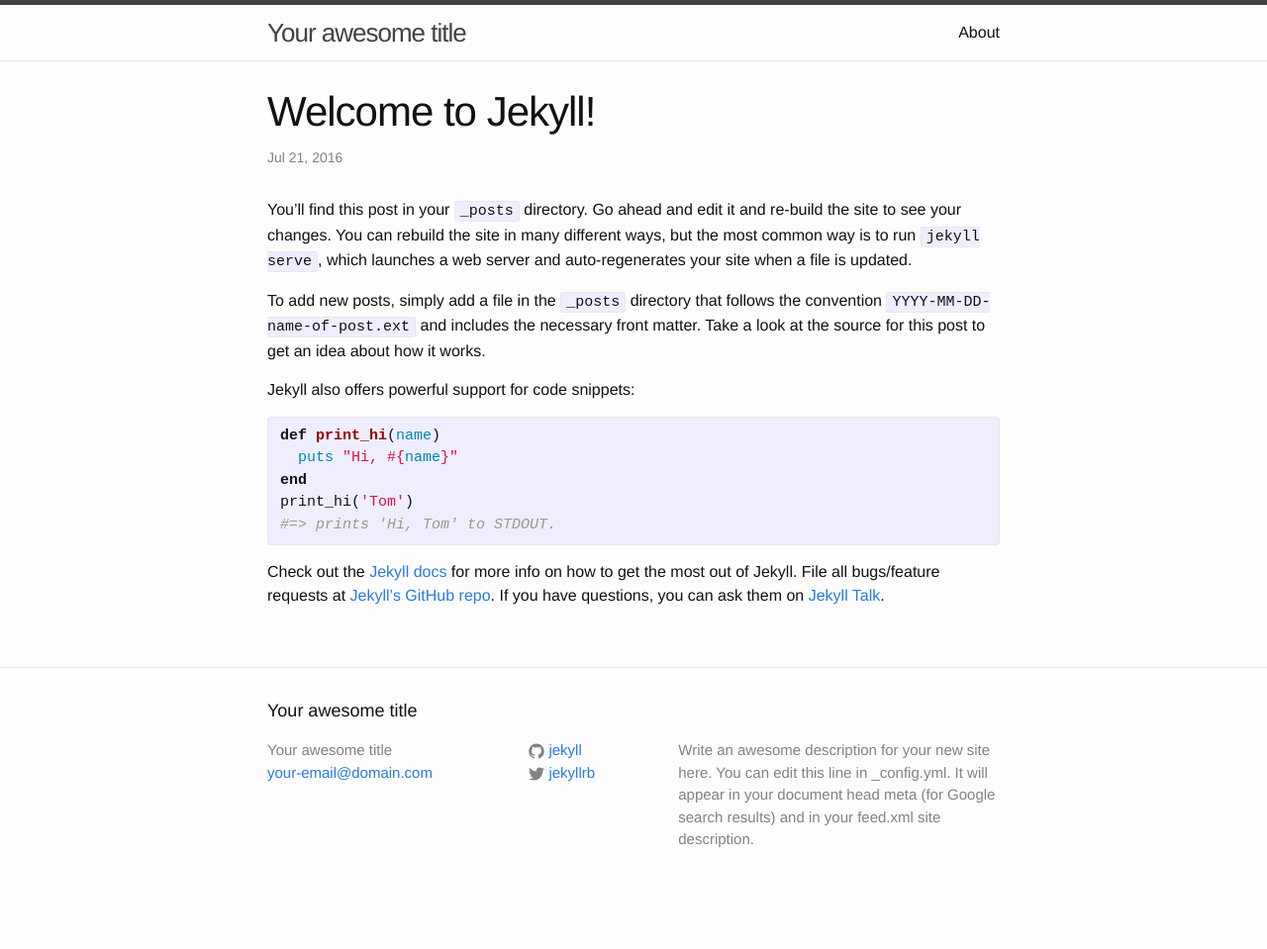
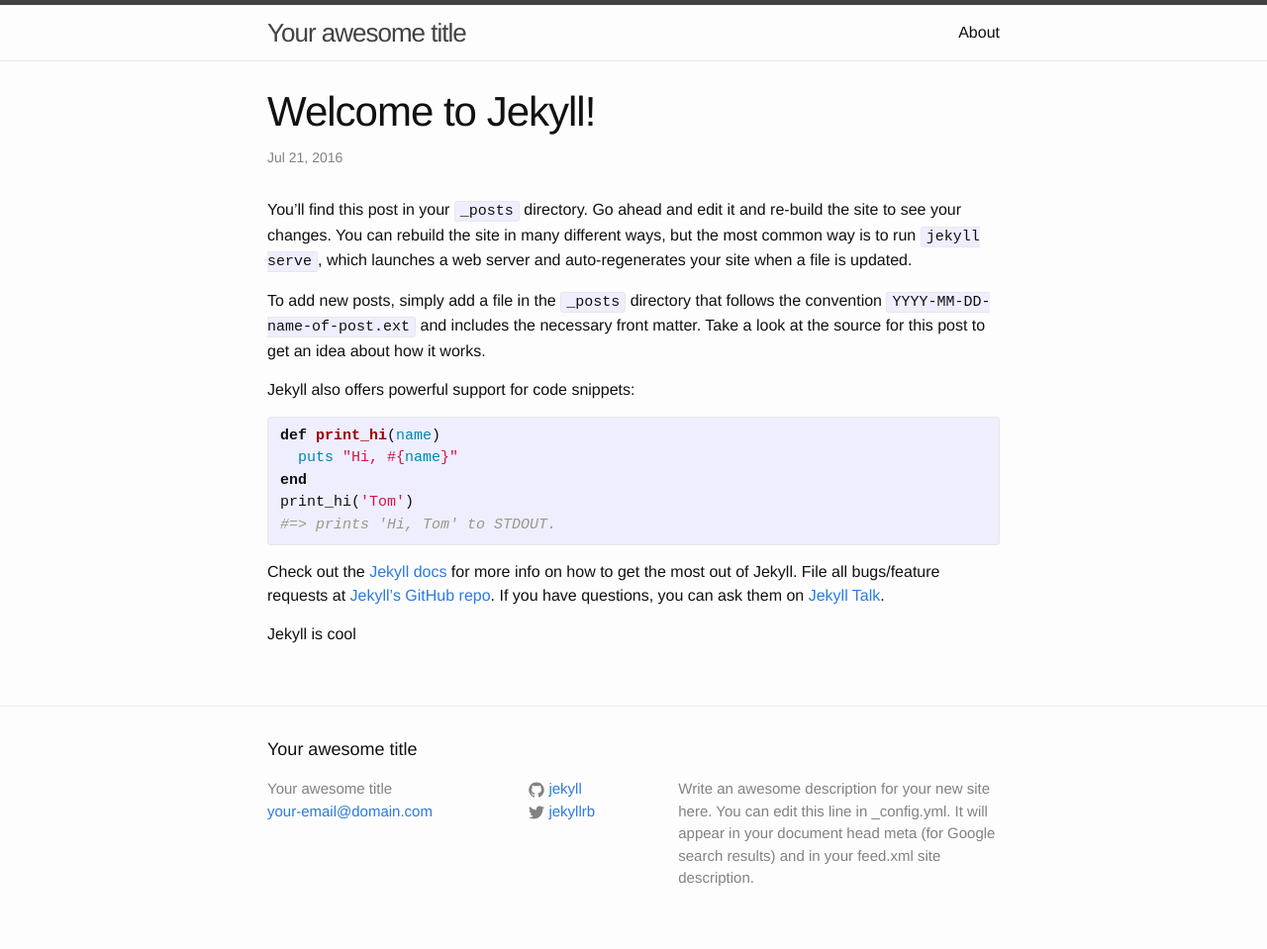
Before and after one commit to emily-walker/emily-walker.github.io, a Jekyll site: the page built from _posts/2016-07-21-welcome-to-jekyll.markdown, in a window 1280 px wide. Shown: the whole page at 99% size. Built offline with Jekyll 4.4.1, drawn with Linux system fonts in a browser that asks for light colours; before the commit the page ends 920 px from its top, so only the background shows below that.

Commit message:
Fresh commit

```diff
--- a/_posts/2016-07-21-welcome-to-jekyll.markdown
+++ b/_posts/2016-07-21-welcome-to-jekyll.markdown
@@ -23,3 +23,5 @@ Check out the [Jekyll docs][jekyll-docs] for more info on how to get the most ou
 [jekyll-docs]: http://jekyllrb.com/docs/home
 [jekyll-gh]:   https://github.com/jekyll/jekyll
 [jekyll-talk]: https://talk.jekyllrb.com/
+
+Jekyll is cool
```
